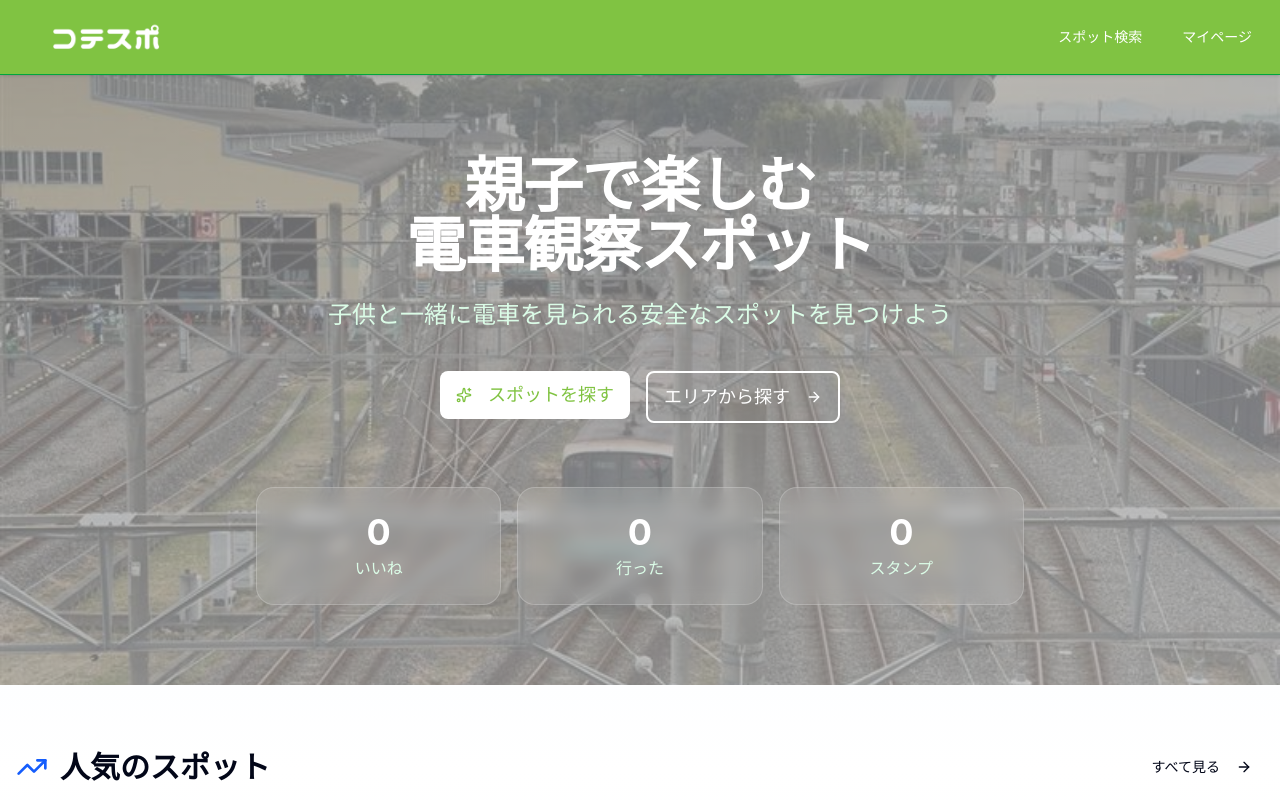
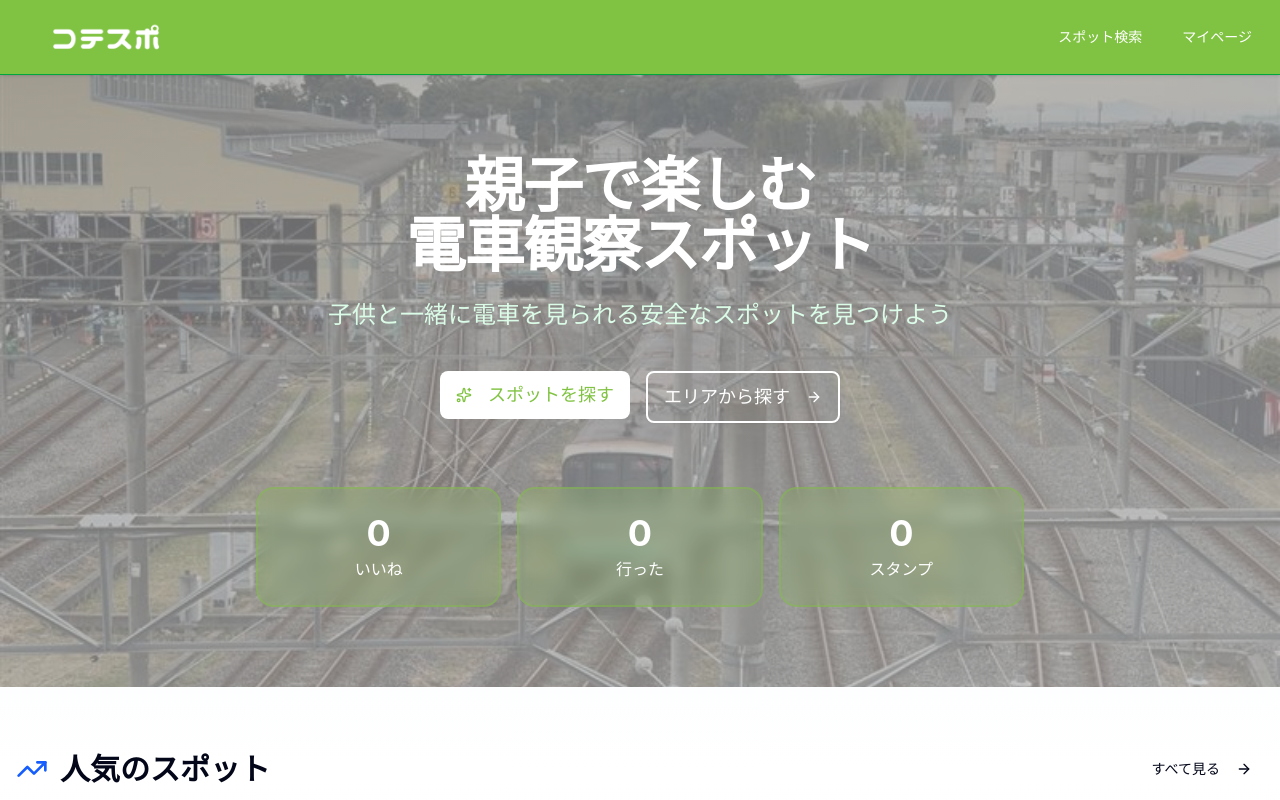
Before and after one commit to sakutaku-ui/kotetsu-spot, a Next.js app: page / in a window 1280 px wide. Shown: the top 800 px of the page. Built offline with nearby package versions, Linux system fonts and the light colour scheme; no server answers; the database is empty.

Commit message:
ボタンと統計カードに山手線カラーを適用

```diff
--- a/app/components/Header.tsx
+++ b/app/components/Header.tsx
@@ -9,7 +9,7 @@ export function Header() {
         <Link href="/">
           <Image
             src="/logo.png"
-            alt="コテスポッ！"
+            alt="コテスポ"
             width={140}
             height={40}
             className="cursor-pointer hover:opacity-80 transition-opacity sm:w-[180px] sm:h-[50px]"
--- a/app/page.tsx
+++ b/app/page.tsx
@@ -85,7 +85,7 @@ export default function HomePage() {
             <div className="flex flex-col sm:flex-row gap-4 justify-center pt-4">
               <Link href="/spots">
                 <Button size="lg" className="bg-white hover:bg-gray-100 text-lg px-8 py-6" style={{ color: '#80C342' }}>
-                  <Sparkles className="w-5 h-5 mr-2" />
+              <Sparkles className="w-5 h-5 mr-2" />
                   スポットを探す
                 </Button>
               </Link>
@@ -100,17 +100,17 @@ export default function HomePage() {
 
           {/* 統計情報 */}
           <div className="grid grid-cols-3 gap-4 max-w-3xl mx-auto mt-16">
-            <div className="bg-white/10 backdrop-blur-sm rounded-2xl p-6 border border-white/20">
+            <div className="backdrop-blur-sm rounded-2xl p-6 border-2" style={{ backgroundColor: 'rgba(128, 195, 66, 0.2)', borderColor: 'rgba(128, 195, 66, 0.4)' }}>
               <div className="text-4xl font-bold">{likedCount}</div>
-              <div className="text-green-100 mt-1">いいね</div>
+              <div className="text-white mt-1">いいね</div>
             </div>
-            <div className="bg-white/10 backdrop-blur-sm rounded-2xl p-6 border border-white/20">
+            <div className="backdrop-blur-sm rounded-2xl p-6 border-2" style={{ backgroundColor: 'rgba(128, 195, 66, 0.2)', borderColor: 'rgba(128, 195, 66, 0.4)' }}>
               <div className="text-4xl font-bold">{visitedCount}</div>
-              <div className="text-green-100 mt-1">行った</div>
+              <div className="text-white mt-1">行った</div>
             </div>
-            <div className="bg-white/10 backdrop-blur-sm rounded-2xl p-6 border border-white/20">
+            <div className="backdrop-blur-sm rounded-2xl p-6 border-2" style={{ backgroundColor: 'rgba(128, 195, 66, 0.2)', borderColor: 'rgba(128, 195, 66, 0.4)' }}>
               <div className="text-4xl font-bold">{stampedCount}</div>
-              <div className="text-green-100 mt-1">スタンプ</div>
+              <div className="text-white mt-1">スタンプ</div>
             </div>
           </div>
         </div>
```
